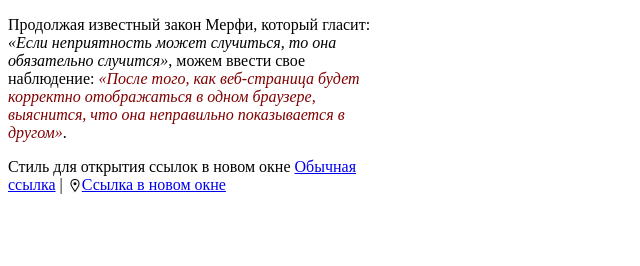
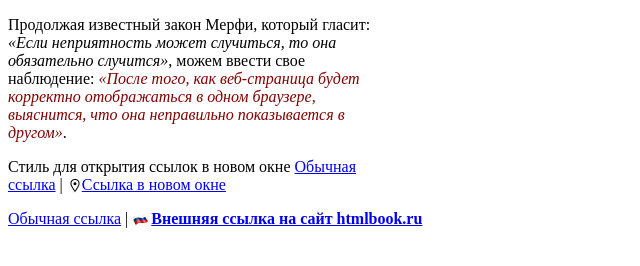
Before and after one commit to kfeniks/css, a plain HTML site: page index14.html in a window 1280 px wide. Shown: the whole page, without its empty margins (0-640 px from the left). Drawn offline with Linux system fonts and the light colour scheme.

Commit message:
initial commit

```diff
--- a/index14.html
+++ b/index14.html
@@ -15,6 +15,13 @@
             background: url(images/map_pin_floating-16.png) 0 3px no-repeat; /* Параметры фонового рисунка */
             padding-left: 15px; /* Смещаем текст вправо */
         }
+        A[href^="http://"] {
+            font-weight: bold /* Жирное начертание */
+        }
+        A[href$=".ru"] { /* Если ссылка заканчивается на .ru */
+            background: url(images/ru.png) no-repeat 0 1px; /* Добавляем фоновый рисунок */
+            padding-left: 19px; /* Смещаем текст вправо */
+        }
     </style>
 </head>
 <body>
@@ -28,5 +35,9 @@
     <a href="1.html">Обычная ссылка</a> |
     <a href="link2" target="_blank">Ссылка в новом окне</a>
 </p>
+
+<p><a href="1.html">Обычная ссылка</a> |
+    <a href="http://htmlbook.ru" target="_blank">Внешняя
+        ссылка на сайт htmlbook.ru</a></p>
 </body>
 </html>
```
Also changed, not shown: images/ru.png (added).
